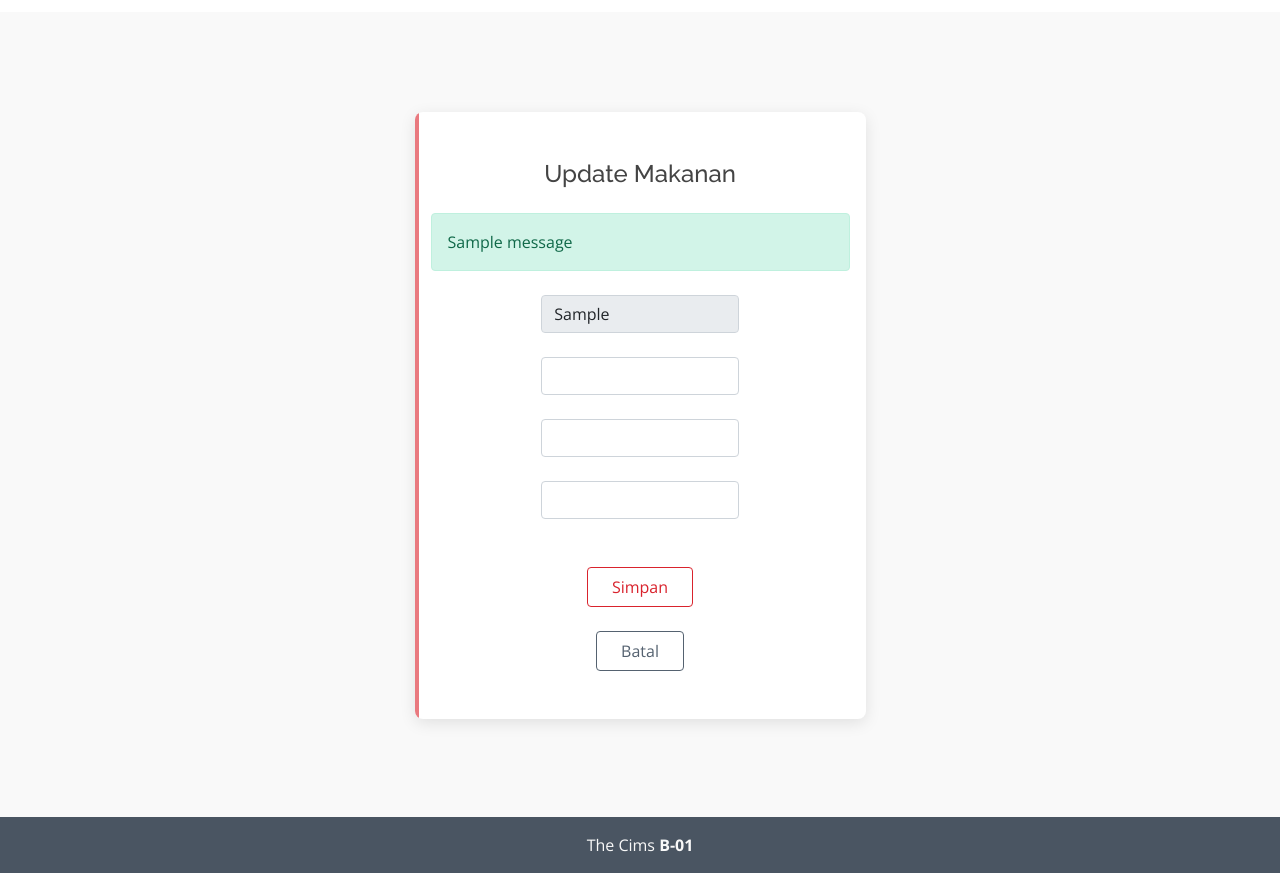
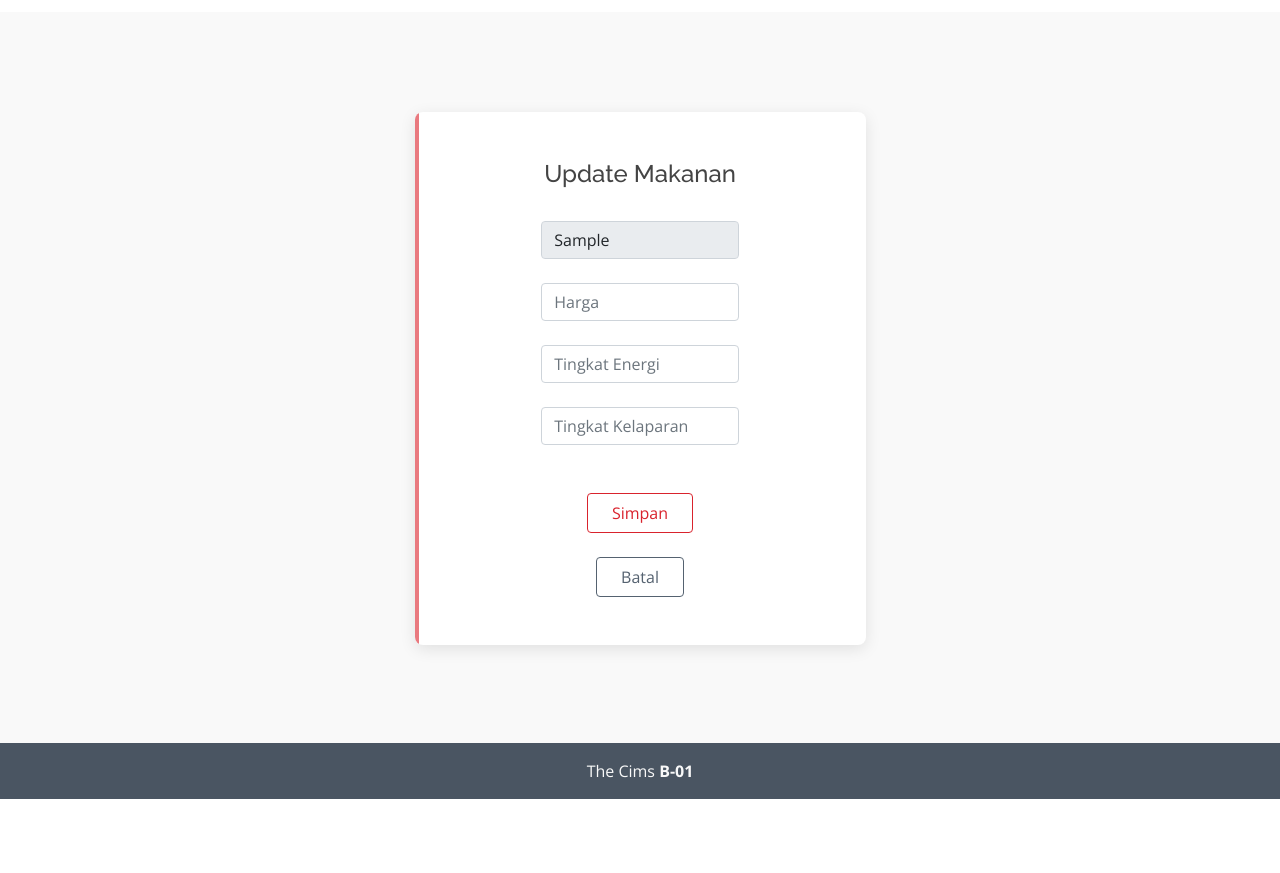
Before and after one commit to marthanatasha/tk-basdat-b01-the-cims, a Django app: template makanan/templates/update_makanan.html in a window 1280 px wide. Shown: the part 68-941 px from the top of the page. After the commit the page ends 867 px from the top, so only its background shows below. Run offline with Django 4.2, Linux system fonts and the light colour scheme; the template is opened without the code that fills it: most values are stand-ins (such as "Sample title", 1, 10 or a date in 2020); one stand-in notice (Sample message) is shown; some libraries are stand-ins or nearby versions.

Commit message:
benerin frontend

```diff
--- a/makanan/templates/update_makanan.html
+++ b/makanan/templates/update_makanan.html
@@ -9,19 +9,6 @@
                     <div class="d-flex justify-content-center mb-3">
                         <h4 class="text-center">Update Makanan</h4>
                     </div>
-                        {% if messages %}
-                            {% for message in messages %}
-                                {% if message.tags == "success" %}
-                                    <div class="alert alert-success" role="alert">
-                                        {{ message }}
-                                    </div>
-                                    {% else %}
-                                    <div class="alert alert-warning" role="alert">
-                                        {{ message }}
-                                    </div>
-                                {% endif %}
-                            {% endfor %}
-                        {% endif %}
                     <form action="" method="POST">
                         {% csrf_token %}
                         <div class="form-group">
@@ -34,21 +21,21 @@
                         <div class="form-group">
                             <div class="row mt-4 d-flex justify-content-center">
                                 <div class="col-md-6">
-                                    <input type="number" name="harga" class="form-control" id="harga" value="{{data.1}}" required>
+                                    <input type="number" name="harga" class="form-control" id="harga" placeholder="Harga" value="{{data.1}}" required>
                                 </div>
                             </div>
                         </div>
                         <div class="form-group">
                             <div class="row mt-4 d-flex justify-content-center">
                                 <div class="col-md-6">
-                                    <input type="number" name="tingkat_energi" class="form-control" id="tingkat_energi" value="{{data.2}}" required>
+                                    <input type="number" name="tingkat_energi" class="form-control" id="tingkat_energi" placeholder="Tingkat Energi" value="{{data.2}}" required>
                                 </div>
                             </div>
                         </div>
                         <div class="form-group">
                             <div class="row mt-4 d-flex justify-content-center">
                                 <div class="col-md-6">
-                                    <input type="number" name="tingkat_kelaparan" class="form-control" id="tingkat_kelaparan" value="{{data.3}}" required>
+                                    <input type="number" name="tingkat_kelaparan" class="form-control" id="tingkat_kelaparan" placeholder="Tingkat Kelaparan" value="{{data.3}}" required>
                                 </div>
                             </div>
                         </div>
```
Also changed, not shown: makanan/templates/create_makanan.html (+1 -15 lines), menjalankan_misi_utama/templates/update_menjalankan_misi_utama.html (+1 -14 lines), misi_utama/templates/create_misi_utama.html (+0 -14 lines).
